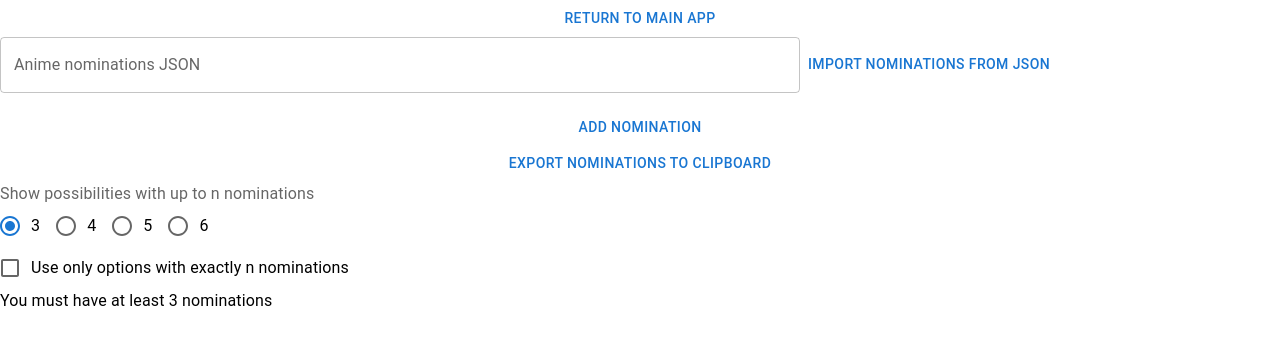
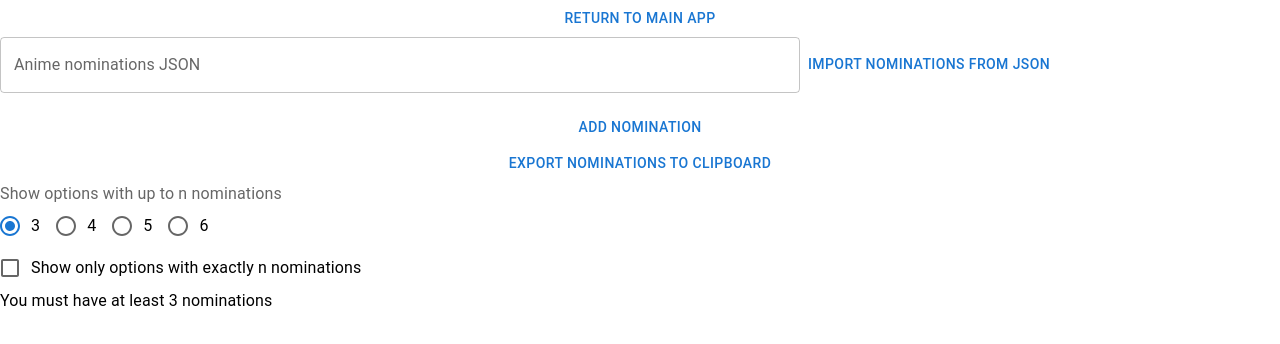
Before and after one commit to olahesoo/anime-selector, a React (Create React App) app: page / in a window 1280 px wide. Both pictures are taken after a click on the button "NOMINATIONS CHECKER". Shown: the top 344 px of the page. Built offline with nearby package versions, Linux system fonts and the light colour scheme.

Commit message:
feat: update dependencies, remove reportWebVitals.ts, fix eslint issues

```diff
--- a/src/CosineSimilarity.ts
+++ b/src/CosineSimilarity.ts
@@ -2,7 +2,7 @@ import {List, Set} from 'immutable'
 import {range} from "lodash";
 
 function cosine_similarity(first: List<string>, second: List<string>): number {
-    if (first.size == 0 || second.size == 0) {
+    if (first.size === 0 || second.size === 0) {
         return 0
     }
     const first_terms = Set(first)
@@ -29,7 +29,7 @@ function get_combinations<T>(elements: List<T>, count: number): Set<Set<T>> {
     if (count < 1 || count > elements.size) {
         throw Error(`Incorrect combinations, elements: ${elements}, count: ${count}`)
     }
-    if (count == 1) return Set(elements.map(e => Set([e])))
+    if (count === 1) return Set(elements.map(e => Set([e])))
     return range(0, elements.size).map(index => {
         return get_combinations(elements.delete(index), count - 1).map(combination_part => {
             const current_element = elements.get(index)
--- a/src/NominationChecker.tsx
+++ b/src/NominationChecker.tsx
@@ -173,7 +173,7 @@ type MaxNominationsSelectorProps = {
 function MaxNominationsSelector({max_nominations, set_max_nominations}: MaxNominationsSelectorProps) {
     return (
         <FormControl>
-            <FormLabel id="max-nominations-selector-label">Show possibilities with up to n nominations</FormLabel>
+            <FormLabel id="max-nominations-selector-label">Show options with up to n nominations</FormLabel>
             <RadioGroup
                 row
                 aria-labelledby="max-nominations-selector-label"
@@ -210,7 +210,7 @@ function PossibilitiesList({nominations}: PossibilitiesListProps) {
             }}/>
             <FormGroup>
                 <FormControlLabel
-                    label="Use only options with exactly n nominations"
+                    label="Show only options with exactly n nominations"
                     control={<Checkbox checked={strict_shown_count}
                                        onChange={e => set_strict_shown_count(e.target.checked)}/>}
                 />
--- a/src/index.tsx
+++ b/src/index.tsx
@@ -2,18 +2,12 @@ import React from 'react';
 import ReactDOM from 'react-dom/client';
 import './index.css';
 import App from './App';
-import reportWebVitals from './reportWebVitals';
 
 const root = ReactDOM.createRoot(
-  document.getElementById('root') as HTMLElement
+    document.getElementById('root') as HTMLElement
 );
 root.render(
-  <React.StrictMode>
-      <App />
-  </React.StrictMode>
+    <React.StrictMode>
+        <App/>
+    </React.StrictMode>
 );
-
-// If you want to start measuring performance in your app, pass a function
-// to log results (for example: reportWebVitals(console.log))
-// or send to an analytics endpoint. Learn more: https://bit.ly/CRA-vitals
-reportWebVitals();
--- a/src/reportWebVitals.ts
+++ /dev/null
@@ -1,15 +0,0 @@
-import { ReportHandler } from 'web-vitals';
-
-const reportWebVitals = (onPerfEntry?: ReportHandler) => {
-  if (onPerfEntry && onPerfEntry instanceof Function) {
-    import('web-vitals').then(({ getCLS, getFID, getFCP, getLCP, getTTFB }) => {
-      getCLS(onPerfEntry);
-      getFID(onPerfEntry);
-      getFCP(onPerfEntry);
-      getLCP(onPerfEntry);
-      getTTFB(onPerfEntry);
-    });
-  }
-};
-
-export default reportWebVitals;
```
Also changed, not shown: package.json (+24 -22 lines), 1 other file (tests, documents, lock files or other folders).
